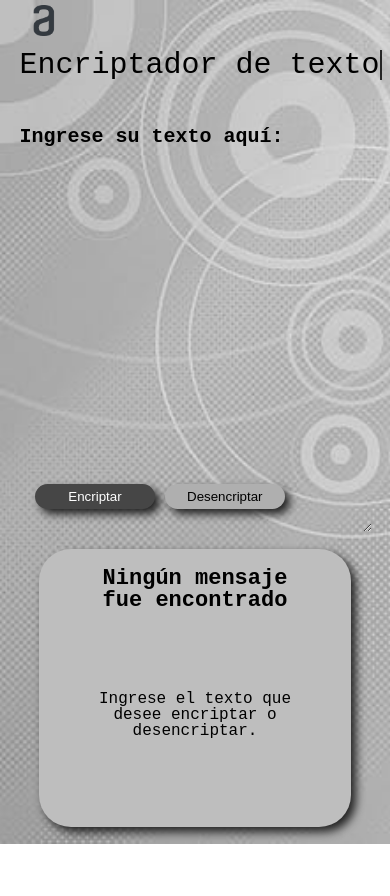
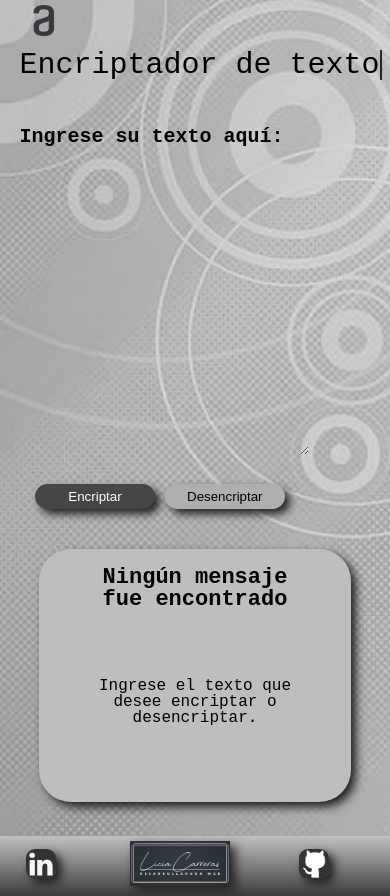
Before and after one commit to Licia1911/EncriptadorG5Final, a plain HTML site: page index.html in a window 390 px wide. Before the commit the page ends 844 px from the top, so only its background shows below. Drawn offline with nearby package versions, Linux system fonts and the light colour scheme; a web font is replaced by a local one.

Commit message:
Agregando footer

```diff
--- a/index.html
+++ b/index.html
@@ -29,7 +29,7 @@
         <main>
             <div class="ingreso">
                 <label for="mensaje">Ingrese su texto aquí:</label>
-                <textarea name="" id="mensaje" cols="50" rows="15" style="border: none;" autofocus pattern="[a-z ]*"
+                <textarea name="" id="mensaje" cols="50" rows="10" style="border: none;" autofocus pattern="[a-z ]*"
                     oninput="this.value = this.value.replace(/[^a-z\n ]/g, '')" required></textarea>
                 <div class="botones">
                     <input type="button" value="Encriptar" class="encriptar" onclick="encriptar()">
@@ -46,6 +46,13 @@
                 <button class="limpiar" id="limpiar" onclick="limpiar()">Borrar Mensaje</button>
             </div>
         </main>
+        <footer>
+            <a href="https://www.linkedin.com/in/licia-carreras/" target="_blank"><img class="linkedin" src="./assets/link.jpg" alt="Icono linkedin"></a>
+
+            <a href="https://argproglgc.web.app/portfolio" target="_blank"><img class="logoLC" src="./assets/logo2.jpg" alt="Logo Personal"></a>
+
+            <a href="https://github.com/Licia1911" target="_blank"><img class="github" src="./assets/github_gris.jpg" alt="Icono github"></a>
+        </footer>
     </div>
     <script src="./index.js"></script>
 </body>
--- a/style.css
+++ b/style.css
@@ -1,4 +1,6 @@
-
+body{
+    overflow-x: hidden;
+}
 .container{
     position: relative;
     width: 100vw;
@@ -79,7 +81,7 @@ h1 {
     outline: none;
     padding: 20px;
     font-weight: bold;
-    font-size: 20px;
+    font-size: 18px;
 }
 
 
@@ -140,7 +142,7 @@ h1 {
     justify-content: center;
     position: absolute;
     width: 30%;
-    height: 92%;
+    height: 88%;
     left: 65%;
     background: rgb(190, 190, 190);
     position: absolute;
@@ -244,6 +246,40 @@ h1 {
     background: rgb(175, 175, 175);
 }
 
+footer {
+    position: absolute;
+    background: linear-gradient(#c3c0c0,#3d3b3b);
+    width: 100%;
+    height: 90px;
+    top: 95%;
+    display: flex;
+    flex-direction: row;
+    align-items: center;
+    justify-content: space-between;
+}
+
+footer a{
+    width: 100%;
+    margin-left: 10%;
+}
+
+.linkedin {
+    width: 50px;
+    border-radius: 30%;
+    box-shadow: 5px 5px 10px rgb(34, 34, 34);
+}
+
+.github {
+    width: 50px;
+    border-radius: 30%;
+    box-shadow: 5px 5px 10px rgb(34, 34, 34);
+}
+
+.logoLC{
+    width: 150px;
+    box-shadow: 5px 5px 10px rgb(34, 34, 34);
+}
+
 /* Diseño Responsivo*/
 
 @media (max-width: 57.5em) {
@@ -274,7 +310,9 @@ h1 {
     }
 
     .ingreso textarea{
-        width: 100%;
+        width: 80%;
+        height: 50%;
+        margin-top: 15px;
     }
 
     .botones{
@@ -290,14 +328,13 @@ h1 {
 
     .resultado{
         width: 80%;
-        height: 33%;
+        height: 30%;
         left: 10%;
         top: 65%;
     }
 
     .munieco{
         display: none;
-        top: 0;
     }
 
     .resultado .titulo-mensaje{
@@ -310,6 +347,7 @@ h1 {
 
     .resultado .mensajeEncriptado{
         width: 60%;
+        height: 40%;
         top: 5%;
     }
 
@@ -321,4 +359,27 @@ h1 {
         top: 85%;
     }
 
+    footer{
+        height: 60px;
+        top: 99%;
+    }
+
+    footer a{
+        margin-left: 0;
+    }
+
+    .linkedin{
+        width: 30px;
+        margin-left: 20%;
+    }
+
+    .github{
+        width: 30px;
+        margin-left: 30%;
+    }
+
+    .logoLC{
+        width: 100px;
+    }
+
 }
```
Also changed, not shown: assets/bg.jpg (deleted), assets/github_gris.jpg (added), assets/link.jpg (added), assets/logo2.jpg (added).
